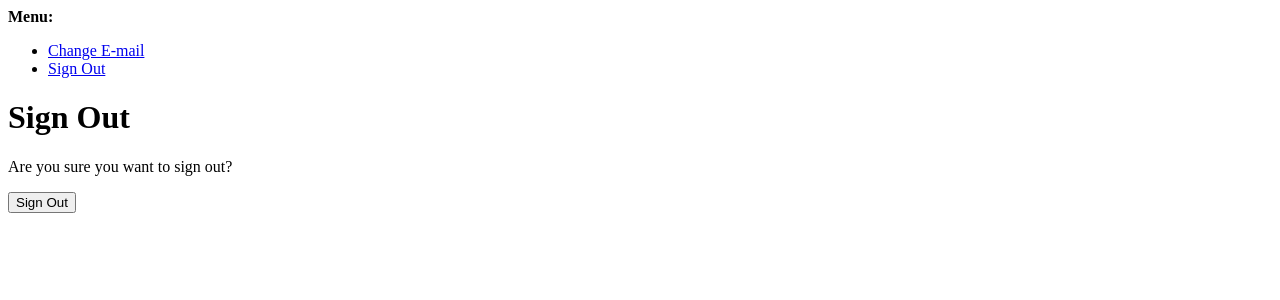
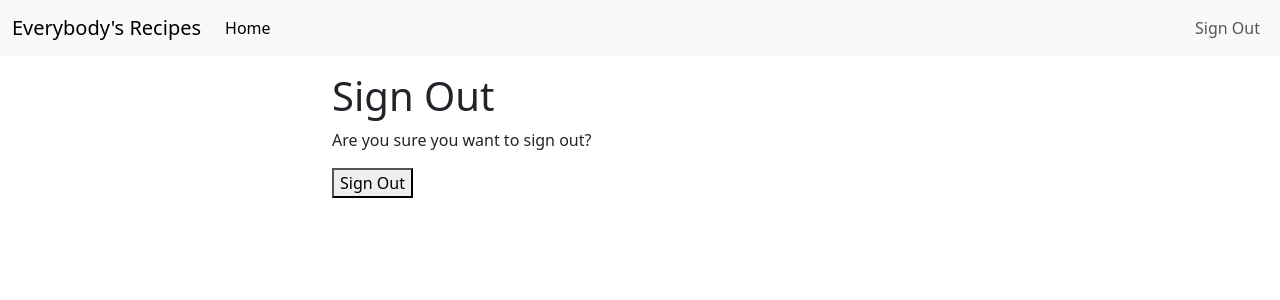
Before and after one commit to jp-clarke/everybodys-recipes, a Django app: page /accounts/logout/ in a window 1280 px wide. Shown: the top 300 px of the page. Run offline with Django 3.2, Linux system fonts and the light colour scheme; the visitor is signed in with stand-in values (Sample User, id 1); parts of the project's set-up code (start-up, migrations or seed data) failed here and were passed over.

Commit message:
Add logout page and update navbar on base.html

```diff
--- a/templates/account/login.html
+++ b/templates/account/login.html
@@ -20,7 +20,7 @@
         {% if redirect_field_value %}
         <input type="hidden" name="{{ redirect_field_name }}" value="{{ redirect_field_value }}" />
         {% endif %}
-        <button class="btn btn-outline-success fw-bold" type="submit">{% trans "Sign In" %}</button>
+        <button type="submit">{% trans "Sign In" %}</button>
       </form>
     </div>
   </div>
--- a/templates/account/logout.html
+++ b/templates/account/logout.html
@@ -1,10 +1,13 @@
-{% extends "account/base.html" %}
+{% extends "base.html" %}
 
 {% load i18n %}
 
 {% block head_title %}{% trans "Sign Out" %}{% endblock %}
 
 {% block content %}
+<div class="container-fluid">
+  <div class="row justify-content-sm-center">
+    <div class="col-sm-8 col-md-6 mt-3">
       <h1>{% trans "Sign Out" %}</h1>
 
       <p>{% trans 'Are you sure you want to sign out?' %}</p>
@@ -16,6 +19,7 @@
         {% endif %}
         <button type="submit">{% trans 'Sign Out' %}</button>
       </form>
-
-
+    </div>
+  </div>
+</div>
 {% endblock %}
--- a/templates/base.html
+++ b/templates/base.html
@@ -55,12 +55,18 @@
                 <button class="btn btn-outline-success" type="submit">Search</button>
             </form> -->
             <ul class="navbar-nav ms-auto mb-2 mb-lg-0">
+              {% if user.is_authenticated %}
+              <li class="nav-item">
+                <a class="nav-link" href="{% url 'account_logout' %}">Sign Out</a>
+              </li>
+              {% else %}
               <li class="nav-item">
                 <a class="nav-link" href="{% url 'account_login' %}">Sign In</a>
               </li>
               <li class="nav-item">
                 <a class="nav-link" href="{% url 'account_signup' %}">Register</a>
               </li>
+              {% endif %}
             </ul>
           </div>
         </div>
```
Lines whose indentation alone changed are shown as unchanged.
